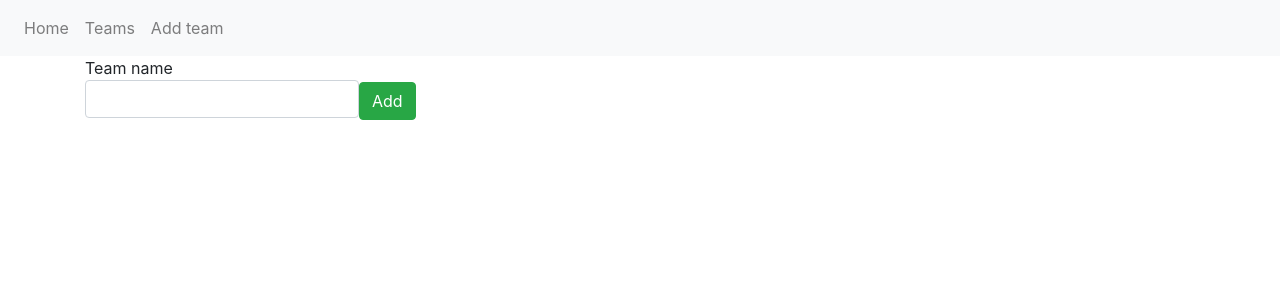
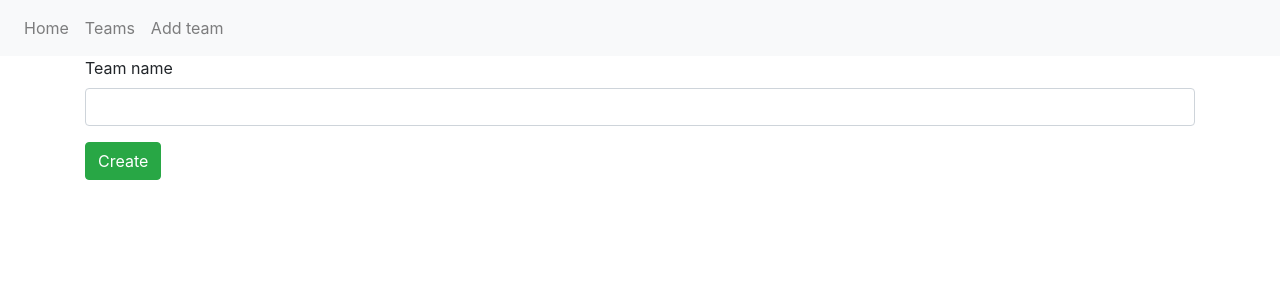
Before and after one commit to alburnus/team-app-reactjs-tutorial, a React (Create React App) app: page /team/new in a window 1280 px wide. Shown: the top 300 px of the page. Built offline with nearby package versions, Linux system fonts and the light colour scheme.

Commit message:
Create TextInput

```diff
--- /dev/null
+++ b/src/component/TextInput.js
@@ -0,0 +1,10 @@
+import React from "react";
+
+export function TextInput(props) {
+    return (
+        <div className="form-group">
+            <label htmlFor={props.name}>{props.label}</label>
+            <input type="text" className="form-control" {...props} />
+        </div>
+    );
+}
--- a/src/team/NewTeamForm.js
+++ b/src/team/NewTeamForm.js
@@ -1,38 +1,50 @@
 import React from "react";
+import {TextInput} from "../component/TextInput";
 
 const API = 'http://localhost:8081/api/team';
 
 export default class NewTeamForm extends React.Component {
 
+    emptyTeam = {id: "", name: "", teamMembers: []}
+
     constructor(props) {
         super(props);
-        this.state = {name: ''};
+        this.state = {team: this.emptyTeam};
 
         this.handleChange = this.handleChange.bind(this);
         this.handleSubmit = this.handleSubmit.bind(this);
     }
 
     handleChange(event) {
-        console.log(event.target.value);
-        this.setState({name: event.target.value});
+        const name = event.target.name;
+        const value = event.target.value;
+
+        this.setState({
+            team: {
+                [name]: value
+            }
+        });
     }
 
     handleSubmit(event) {
+        event.preventDefault();
         this.save();
-        event.preventDefault();
-        this.setState({name: ''});
+        this.setState({team: this.emptyTeam});
     }
 
     save() {
+        const teamBody = {"id": 0, "name": this.state.team.name, "teamMembers": this.state.team.teamMembers};
+
         return fetch(API, {
             method: 'POST',
             headers: {
                 'Accept': 'application/json',
                 'Content-Type': 'application/json',
             },
-            body: JSON.stringify({
-                name: this.state.name,
-            })
+
+            body: JSON.stringify(
+                teamBody
+            )
         })
     }
 
@@ -41,12 +53,13 @@ export default class NewTeamForm extends React.Component {
         return (
             <div className="form-group">
                 <form onSubmit={this.handleSubmit}>
-                    <label>
-                        Team name
-                        <input type="text" value={this.state.name} className="form-control"
-                               onChange={this.handleChange}/>
-                    </label>
-                    <button type="submit" className="btn btn-success">Add</button>
+                    <TextInput
+                        label="Team name"
+                        name="name"
+                        value={this.state.team.name}
+                        onChange={this.handleChange}
+                    />
+                    <button type="submit" className="btn btn-success">Create</button>
                 </form>
             </div>
         )
--- a/src/team/Team.js
+++ b/src/team/Team.js
@@ -23,6 +23,13 @@ export default class Team extends React.Component {
         this.setState({team: teamToLoad});
     }
 
+    countTeamMembersLength(team) {
+        if (team.teamMembers == undefined) {
+            return 0;
+        }
+        return team.teamMembers.length;
+    }
+
     render() {
         return (
             <Router>
@@ -43,11 +50,13 @@ export default class Team extends React.Component {
                                     {team.name}
                                 </td>
                                 <td>
-                                    {team.teamMembers.length}
+                                    {this.countTeamMembersLength(team)}
                                 </td>
                                 <td>
                                     {/*bind is very important*/}
-                                    <button className="btn btn-primary" type="button" onClick={this.loadTeam.bind(this, team)}>Details</button>
+                                    <button className="btn btn-primary" type="button"
+                                            onClick={this.loadTeam.bind(this, team)}>Details
+                                    </button>
                                 </td>
                             </tr>
                         )}
--- a/src/team/details/Header.js
+++ b/src/team/details/Header.js
@@ -1,13 +1,13 @@
 import React from 'react';
 
-const styleMarginTop = "marginTop: 150 + 'px'";
+const styleMarginTop = {paddingTop: 50 + 'px'};
 
 export default class Header extends React.Component {
 
     render() {
         return (
             <div>
-                <div style={{styleMarginTop}}>
+                <div style={styleMarginTop}>
                     <h3>Details</h3>
                     <ul className="list-group">
                         <li className="list-group-item">Team id: {this.props.team.id}</li>
--- a/src/team/details/Members.js
+++ b/src/team/details/Members.js
@@ -1,13 +1,13 @@
 import React from 'react';
 
-const stylePaddingTop = "paddingTop: 150 + 'px'";
+const stylePaddingTop = {paddingTop: 50 + 'px'};
 
 export default class Members extends React.Component {
 
     render() {
         return (
             <div>
-                <div style={{stylePaddingTop}}>
+                <div style={stylePaddingTop}>
                     <h3>Team members</h3>
                     <table className="table table-striped">
                         <thead>
@@ -17,7 +17,7 @@ export default class Members extends React.Component {
                         </tr>
                         </thead>
                         <tbody>
-                        {this.props.team.teamMembers.map(member =>
+                        {this.props.team.teamMembers != undefined && this.props.team.teamMembers.map(member =>
                             <tr key={member.id}>
                                 <td>
                                     {member.firstName}
@@ -33,5 +33,4 @@ export default class Members extends React.Component {
             </div>
         )
     }
-
 }
```
Also changed, not shown: 1 other file (tests, documents, lock files or other folders).
